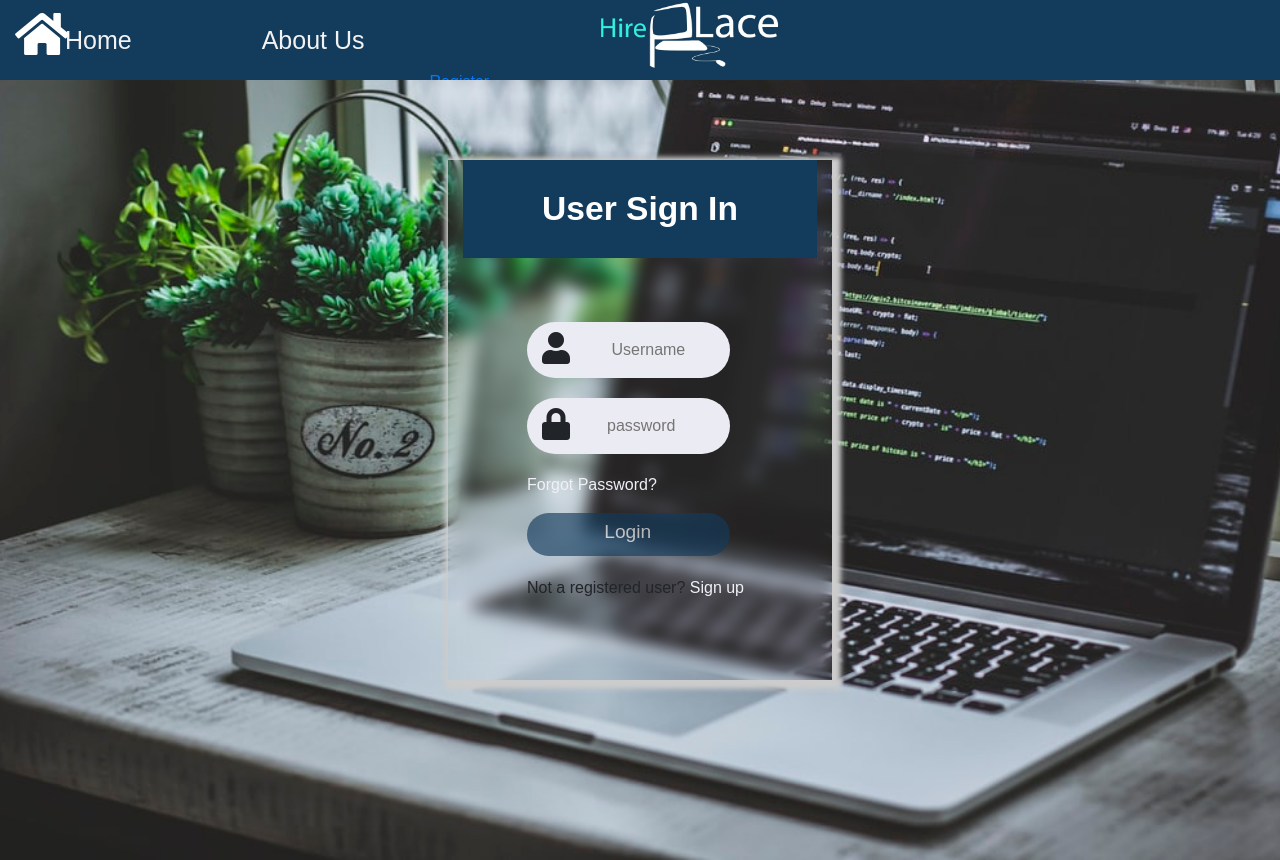
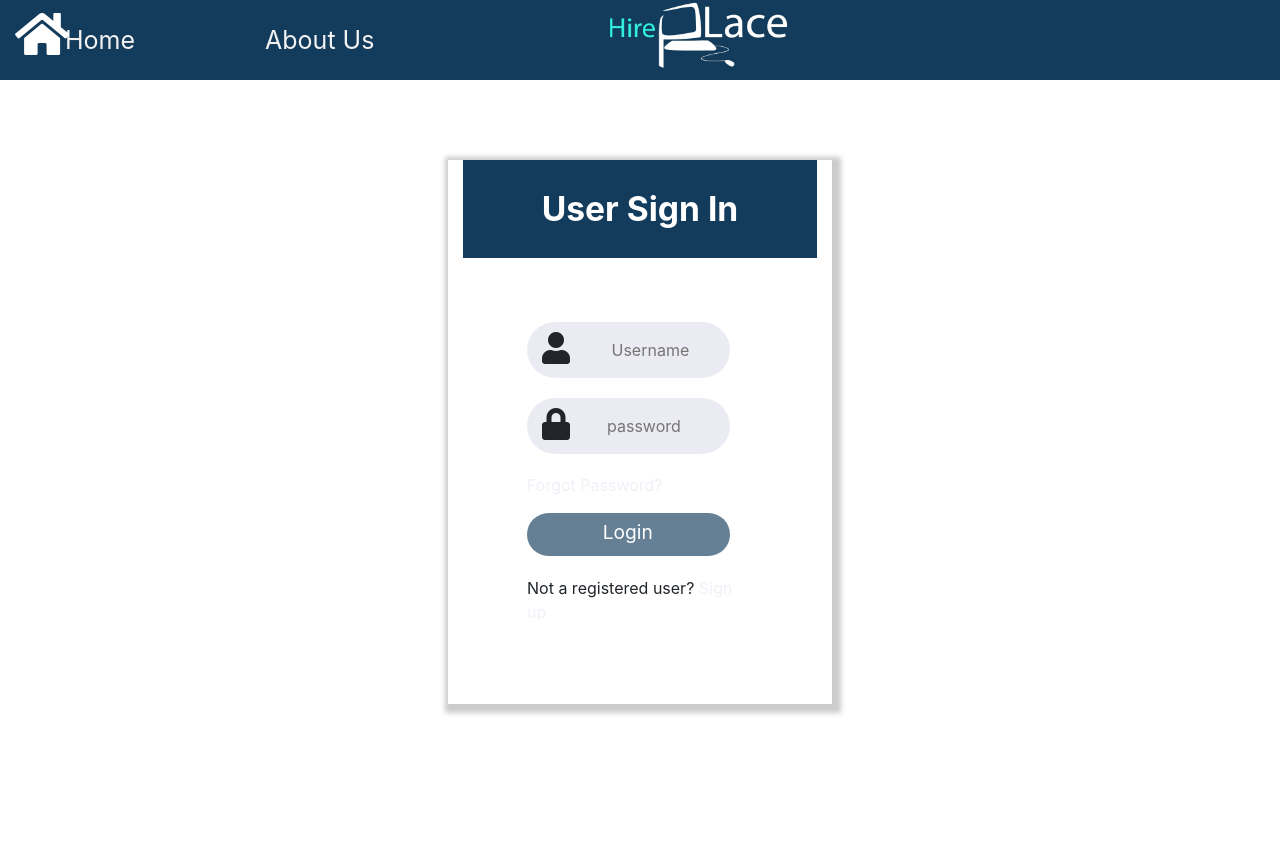
Before and after one commit to pkpriyansh/ProjectGladiator-HirePlace, an Angular app: page /user-login in a window 1280 px wide. Built offline with nearby package versions, Linux system fonts and the light colour scheme.

Commit message:
fixes in registration form and routing

```diff
--- a/src/app/user/password/password.component.ts
+++ b/src/app/user/password/password.component.ts
@@ -33,6 +33,7 @@ export class PasswordComponent implements OnInit {
   }
 
   onSubmit(){
+    alert("submitted called")
     if(this.passwordForm.controls.newPassword.value == this.passwordForm.controls.confirmPassword.value){
       let email = localStorage.getItem('Username');
       let password = this.passwordForm.controls.newPassword.value;
--- a/src/app/user/reset-area/reset-area.component.ts
+++ b/src/app/user/reset-area/reset-area.component.ts
@@ -29,6 +29,7 @@ export class ResetAreaComponent implements OnInit {
     this.service.emailVerification(this.emailForm.controls.username.value).subscribe(
       data1 => {
         this.result=data1;
+        alert(this.result)
         if(this.result == true){
           localStorage.setItem("Username", this.emailForm.controls.username.value);
           alert('Link Successfully Sent');
--- a/src/app/user/user-login/user-login.component.html
+++ b/src/app/user/user-login/user-login.component.html
@@ -1,11 +1,10 @@
-<body>
+
     <div>
         <div class="topnav">
             <i class="fas fa-home fa-3x cust"></i>
             <a class="top" href="#home" routerLink="/home">Home</a>
             <a class="top" href="#about" routerLink="/about">About Us</a>
             <div class="logo"><a href="#"><img src="/assets/images/logo2.jpeg"></a></div>
-            <a class="active" href="#register" routerLink='/registration'>Register</a>
 
 
         </div>
@@ -22,21 +21,23 @@
 
                 <form [formGroup] = "userLoginForm" (submit) ="onLogin()" >
                     <div>
-                    <p class = "validate" *ngIf = "userLoginForm.controls.username.errors && (userLoginForm.controls.username.touched || userLoginForm.controls.username.dirty)">*Username required</p>
+
                     <i class="fas fa-user fa-2x cust"></i>
                     <input type="text" placeholder=" Username" formControlName = "username" > <br>
+                    <p class = "validate" style="color: rgba(255, 0, 55, 0.966);"  *ngIf = "userLoginForm.controls.username.errors && (userLoginForm.controls.username.touched || userLoginForm.controls.username.dirty)">*Username required</p>
                 </div>
                 <div>
-                    <p class = "validate" *ngIf = "userLoginForm.controls.password.errors && (userLoginForm.controls.password.touched || userLoginForm.controls.password.dirty)">*Password required</p>
+
                     <i class="fas fa-lock fa-2x cust"></i>
                     <input type="password" placeholder="password" formControlName = "password">
+                    <p class = "validate" style="color: rgba(255, 0, 55, 0.966);" *ngIf = "userLoginForm.controls.password.errors && (userLoginForm.controls.password.touched || userLoginForm.controls.password.dirty)">*Password required</p>
                 </div>
                 <div>
                     <p class="forgot"><a href="reset">Forgot Password?</a></p>
                     <button class="btn" type="submit" [disabled] ="userLoginForm.invalid">Login</button>
                 </div>
                 <div>
-                    <p>Not a registered user? <a href="register">Sign up</a></p>
+                    <p>Not a registered user? <a routerLink='/registration'>Sign up</a></p>
                 </div>
                 </form>
             </div>
@@ -44,4 +45,3 @@
     </div>
     </div>
    </div>
-</body>
--- a/src/app/user/user-registration/user-registration.component.css
+++ b/src/app/user/user-registration/user-registration.component.css
@@ -54,6 +54,8 @@
   .container .jumbotron{
       margin-left: 150px;
       margin-top: 60px;
+      margin-right: 10px;
+      padding-right: 10px;
   }
 
    .logo a img{
--- a/src/app/user/user-registration/user-registration.component.html
+++ b/src/app/user/user-registration/user-registration.component.html
@@ -72,7 +72,7 @@
                 </div>
                 <div class="form-group">
 
-                <label for="dateOfBirth">Date of Birth:  {{this.registerForm.controls.dateOfBirth.value}}</label>
+                <label for="dateOfBirth">Date of Birth:</label>
                 <input class="form-control input-validation-error" type="date" name="dateOfBirth" id="dateOfBirth" formControlName="dateOfBirth" [ngClass]="{'is-invalid':
                 registerForm.get('dateOfBirth').touched && registerForm.get('dateOfBirth').invalid}">
                 <div style="color: rgba(255, 0, 55, 0.966);" *ngIf="registerForm.controls.dateOfBirth.invalid &&
```
